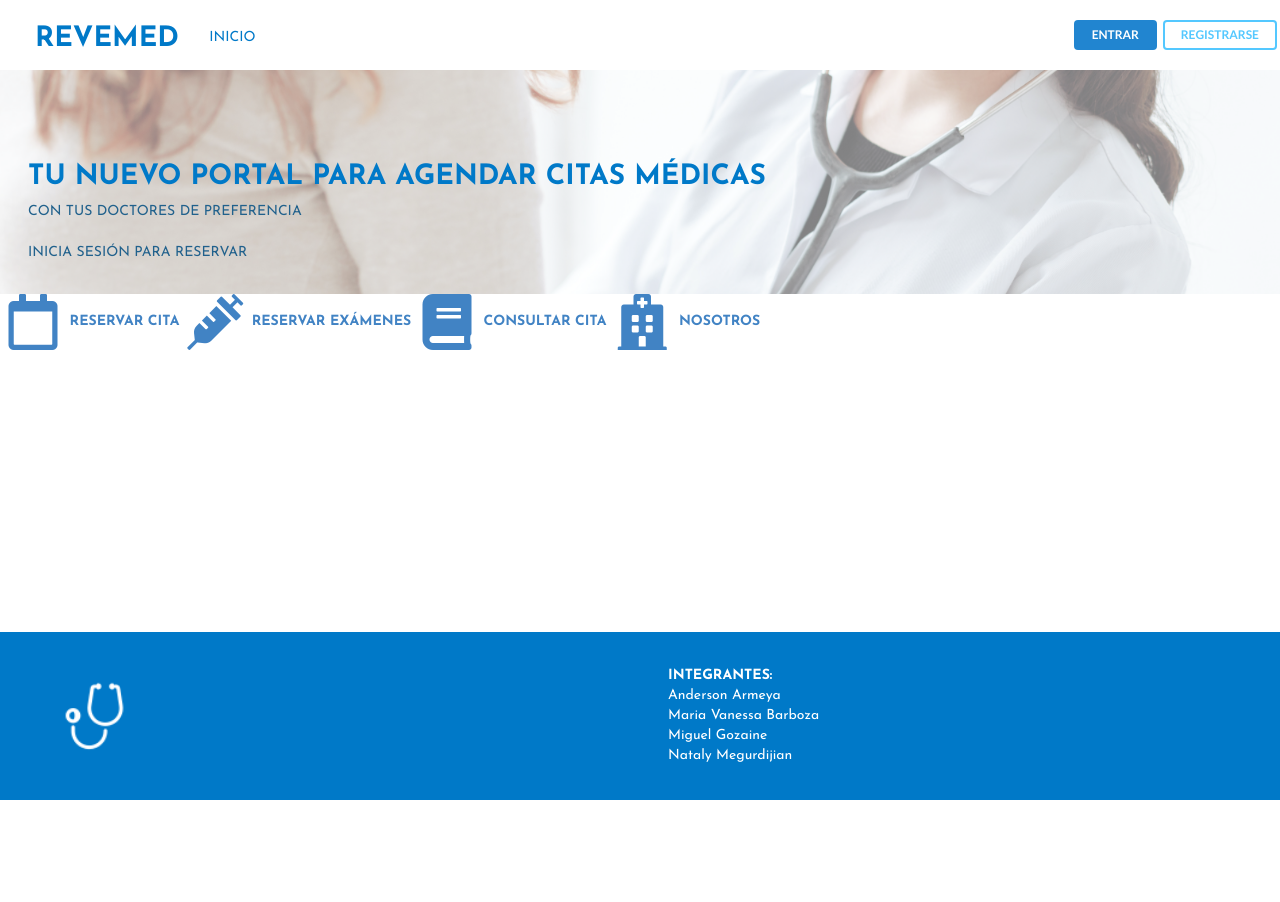
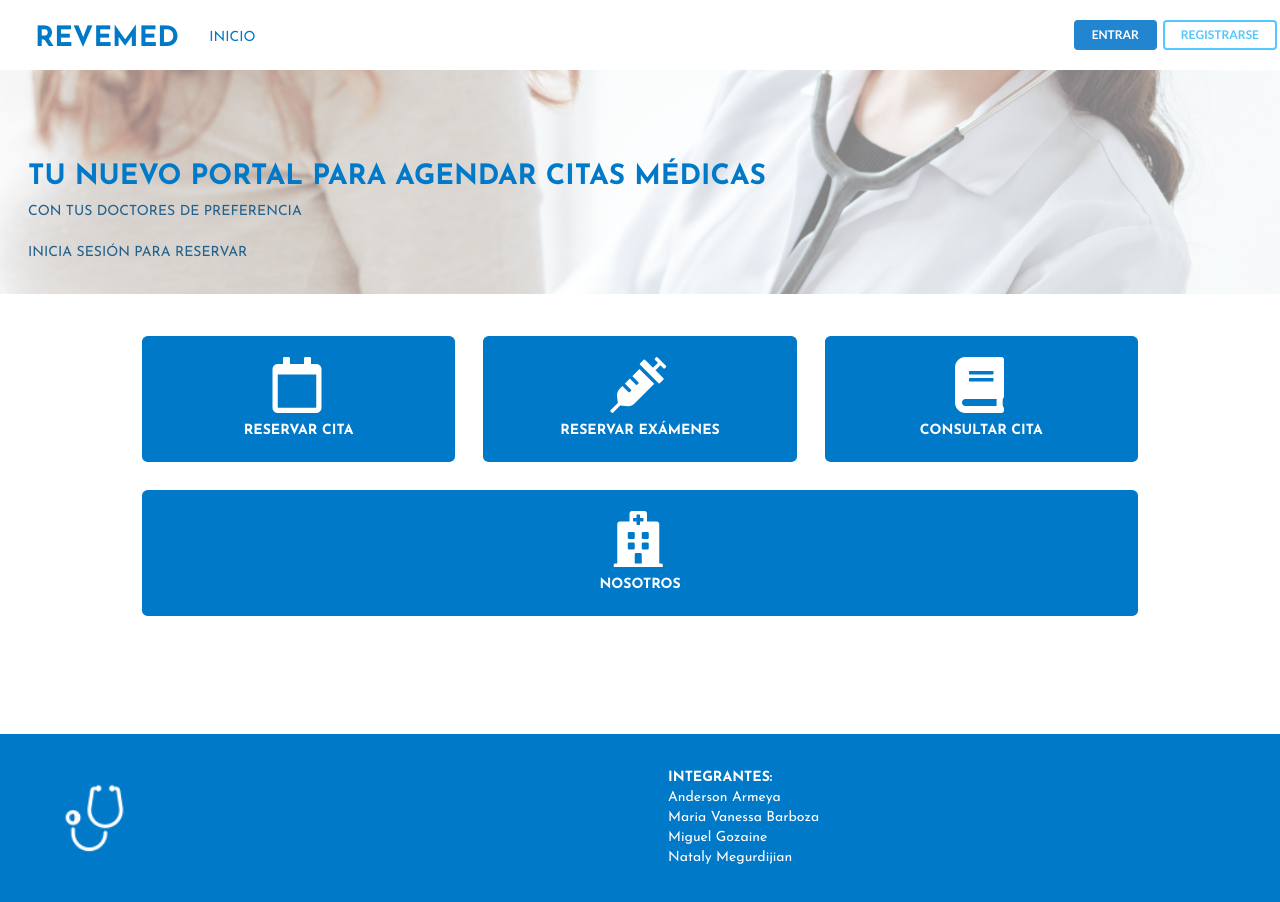
Before and after one commit to andyengit/medical-appointment, a PHP site: page /proyecto/ in a window 1280 px wide. Before the commit the page ends 800 px from the top, so only its background shows below. Run offline with PHP 8.4, Linux system fonts and the light colour scheme; some libraries are stand-ins or nearby versions.

Commit message:
Enviar archivo a ALP

```diff
--- a/assets/css/styles.css
+++ b/assets/css/styles.css
@@ -50,6 +50,12 @@ table {
 
 table tr {
     border-top: 1px solid;
+}
+
+body {
+    display: flex;
+    flex-wrap: wrap;
+    justify-content: space-between;
 }
 
 
@@ -182,12 +188,58 @@ main {
 }
 
 
+/*------- NAV-MENU -------------*/
+
+.nav-menu {
+    display: flex;
+    flex-wrap: wrap;
+    margin: auto;
+    width: 80vw;
+}
+
+.nav-sel {
+    display: flex;
+    background-color: var(--main-color);
+    flex: 1 1 18rem;
+    height: 9rem;
+    margin: 1rem;
+    padding: 1rem;
+    border-radius: 0.4rem;
+}
+
+.nav-menu div a {
+    display: flex;
+    flex-direction: column;
+    flex-wrap: wrap;
+}
+
+.nav-menu div:hover {
+    opacity: 0.8;
+}
+
+.nav-menu .nav-sel a {
+    display: flex;
+    align-items: center;
+    justify-self: center;
+    margin: auto;
+    text-decoration: none;
+    list-style: none;
+    color: white;
+}
+
+.nav-menu .nav-sel a b {
+    padding-top: 0.6rem;
+    text-align: center;
+}
+
+
 /*---------------------------------------------------
 				FOOTER
 -----------------------------------------------------*/
 
 footer {
-    position: absolute;
+    flex: flex-end;
+    position: relative;
     width: 100%;
     bottom: 0;
     display: flex;
--- a/views/inicio.php
+++ b/views/inicio.php
@@ -9,11 +9,11 @@
                     </div>
                 </div>
             </section>
-
+                <main>
                 <!--NAVEGACION-->
                 <section class="nav-menu">
-                    <a class="nav-sel" href="<?= base_url() ?>user/login"><span><i class="ui icon huge calendar outline"></i></span><b>RESERVAR CITA</b></a>
-                    <a class="nav-sel" href="<?= base_url() ?>user/login"><span><i class="ui icon huge syringe"></i></span><b>RESERVAR EXÁMENES</b></a>
-                    <a class="nav-sel" href="<?= base_url() ?>user/login"><span><i class="ui icon huge book"></i></span><b>CONSULTAR CITA</b></a>
-                    <a class="nav-sel" href="<?= base_url() ?>user/login"><span><i class="ui icon huge hospital"></i></span><b>NOSOTROS</b></a>
+                    <div class="nav-sel"><a href="<?=base_url()?>user/login"><span><i class="ui icon huge calendar outline"></i></span><b>RESERVAR CITA</b></a></div>
+                    <div class="nav-sel"><a href="<?=base_url()?>user/login"><span><i class="ui icon huge syringe"></i></span><b>RESERVAR EXÁMENES</b></a></div>
+                    <div class="nav-sel"><a href="<?=base_url()?>user/login"><span><i class="ui icon huge book"></i></span><b>CONSULTAR CITA</b></a></div>
+                    <div class="nav-sel"><a href="<?=base_url()?>user/login"><span><i class="ui icon huge hospital"></i></span><b>NOSOTROS</b></a></div>
                 </section>
```
Also changed, not shown: assets/javascript/getAdresses.js (+4 -4 lines), assets/img/Calendario.png (added), assets/img/casa.png (added), assets/img/doc.png (added), assets/img/favicon.png (added), assets/img/icon.png (added), assets/img/jeringa.png (added), assets/img/libro.png (added).
